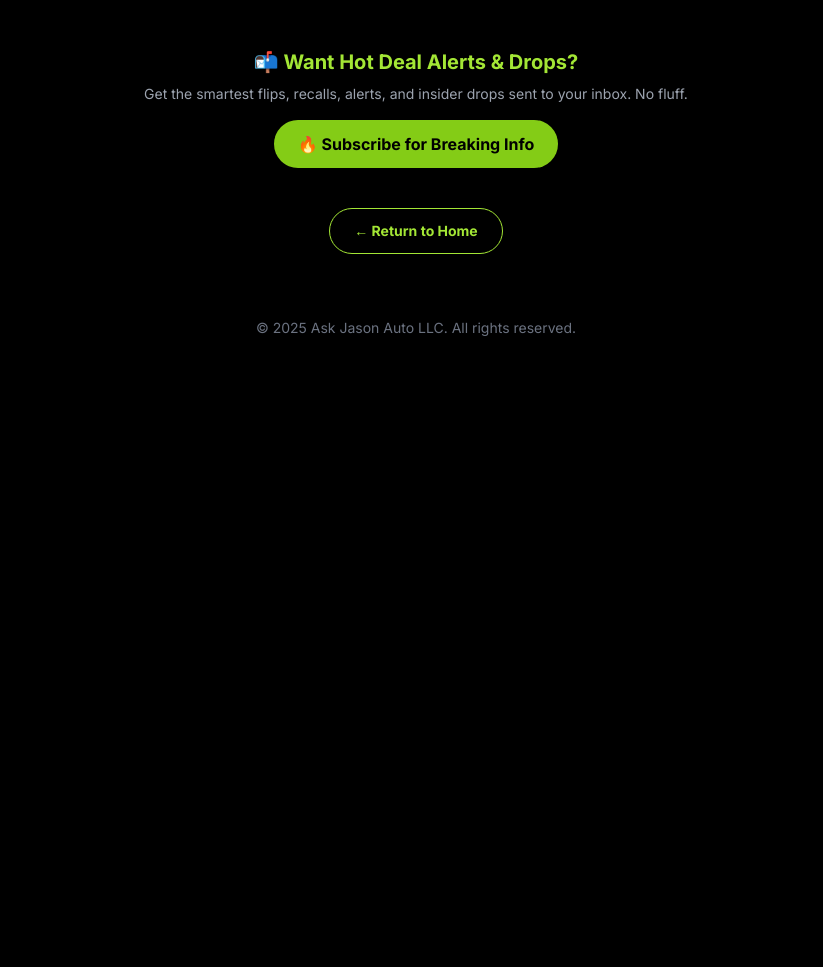
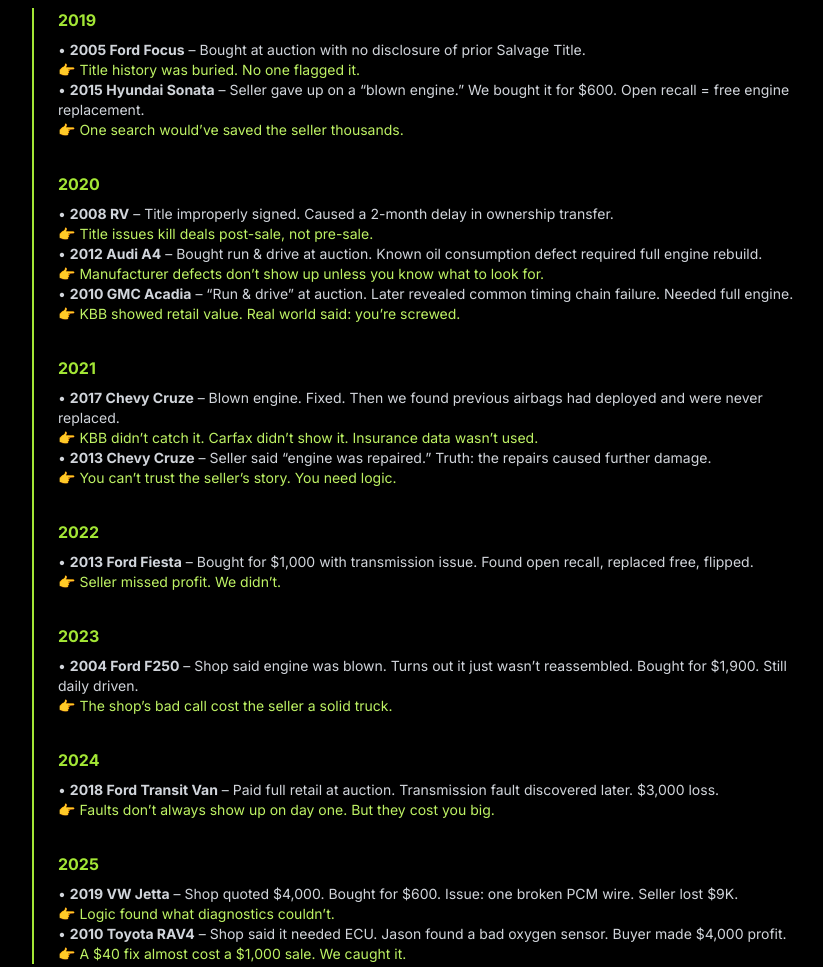
Before and after one commit to askjasonautollc/jason-logic, a website: page askjasonauto-site/mission.html in a window 1280 px wide. Shown: the part 880-1847 px from the top of the page, without its empty margins (224-1047 px from the left). Before the commit the page ends 1282 px from the top, so only its background shows below. Drawn offline with nearby package versions, Linux system fonts and the light colour scheme.

Commit message:
Update mission.html

```diff
--- a/askjasonauto-site/mission.html
+++ b/askjasonauto-site/mission.html
@@ -86,12 +86,51 @@
   </section>
 
   <section class="max-w-3xl mx-auto mt-16">
-    <h2 class="text-2xl font-extrabold text-lime-400 mb-6 text-center">🧠 Real-World Examples That Proved This Tool Needs to Exist</h2>
-    <ul class="border-l-2 border-lime-400 pl-6 space-y-8">
-      <!-- Real-world examples inserted here -->
-      <!-- Same structure as above with year headers and bullet points -->
-    </ul>
-  </section>
+  <h2 class="text-2xl font-extrabold text-lime-400 mb-6 text-center">🧠 Real-World Examples That Proved This Tool Needs to Exist</h2>
+  <ul class="border-l-2 border-lime-400 pl-6 space-y-8">
+
+    <li>
+      <span class="text-lime-400 font-bold">2019</span>
+      <p class="text-sm text-gray-300 mt-2">• <strong>2005 Ford Focus</strong> – Bought at auction with no disclosure of prior Salvage Title.<br><span class="text-lime-300">👉 Title history was buried. No one flagged it.</span></p>
+      <p class="text-sm text-gray-300">• <strong>2015 Hyundai Sonata</strong> – Seller gave up on a “blown engine.” We bought it for $600. Open recall = free engine replacement.<br><span class="text-lime-300">👉 One search would’ve saved the seller thousands.</span></p>
+    </li>
+
+    <li>
+      <span class="text-lime-400 font-bold">2020</span>
+      <p class="text-sm text-gray-300 mt-2">• <strong>2008 RV</strong> – Title improperly signed. Caused a 2-month delay in ownership transfer.<br><span class="text-lime-300">👉 Title issues kill deals post-sale, not pre-sale.</span></p>
+      <p class="text-sm text-gray-300">• <strong>2012 Audi A4</strong> – Bought run & drive at auction. Known oil consumption defect required full engine rebuild.<br><span class="text-lime-300">👉 Manufacturer defects don’t show up unless you know what to look for.</span></p>
+      <p class="text-sm text-gray-300">• <strong>2010 GMC Acadia</strong> – “Run & drive” at auction. Later revealed common timing chain failure. Needed full engine.<br><span class="text-lime-300">👉 KBB showed retail value. Real world said: you’re screwed.</span></p>
+    </li>
+
+    <li>
+      <span class="text-lime-400 font-bold">2021</span>
+      <p class="text-sm text-gray-300 mt-2">• <strong>2017 Chevy Cruze</strong> – Blown engine. Fixed. Then we found previous airbags had deployed and were never replaced.<br><span class="text-lime-300">👉 KBB didn’t catch it. Carfax didn’t show it. Insurance data wasn’t used.</span></p>
+      <p class="text-sm text-gray-300">• <strong>2013 Chevy Cruze</strong> – Seller said “engine was repaired.” Truth: the repairs caused further damage.<br><span class="text-lime-300">👉 You can’t trust the seller’s story. You need logic.</span></p>
+    </li>
+
+    <li>
+      <span class="text-lime-400 font-bold">2022</span>
+      <p class="text-sm text-gray-300 mt-2">• <strong>2013 Ford Fiesta</strong> – Bought for $1,000 with transmission issue. Found open recall, replaced free, flipped.<br><span class="text-lime-300">👉 Seller missed profit. We didn’t.</span></p>
+    </li>
+
+    <li>
+      <span class="text-lime-400 font-bold">2023</span>
+      <p class="text-sm text-gray-300 mt-2">• <strong>2004 Ford F250</strong> – Shop said engine was blown. Turns out it just wasn’t reassembled. Bought for $1,900. Still daily driven.<br><span class="text-lime-300">👉 The shop’s bad call cost the seller a solid truck.</span></p>
+    </li>
+
+    <li>
+      <span class="text-lime-400 font-bold">2024</span>
+      <p class="text-sm text-gray-300 mt-2">• <strong>2018 Ford Transit Van</strong> – Paid full retail at auction. Transmission fault discovered later. $3,000 loss.<br><span class="text-lime-300">👉 Faults don’t always show up on day one. But they cost you big.</span></p>
+    </li>
+
+    <li>
+      <span class="text-lime-400 font-bold">2025</span>
+      <p class="text-sm text-gray-300 mt-2">• <strong>2019 VW Jetta</strong> – Shop quoted $4,000. Bought for $600. Issue: one broken PCM wire. Seller lost $9K.<br><span class="text-lime-300">👉 Logic found what diagnostics couldn’t.</span></p>
+      <p class="text-sm text-gray-300">• <strong>2010 Toyota RAV4</strong> – Shop said it needed ECU. Jason found a bad oxygen sensor. Buyer made $4,000 profit.<br><span class="text-lime-300">👉 A $40 fix almost cost a $1,000 sale. We caught it.</span></p>
+    </li>
+
+  </ul>
+</section>
 
   <section class="max-w-xl mx-auto text-center mt-16">
     <h2 class="text-xl font-bold text-lime-400 mb-2">📬 Want Hot Deal Alerts & Drops?</h2>
```
